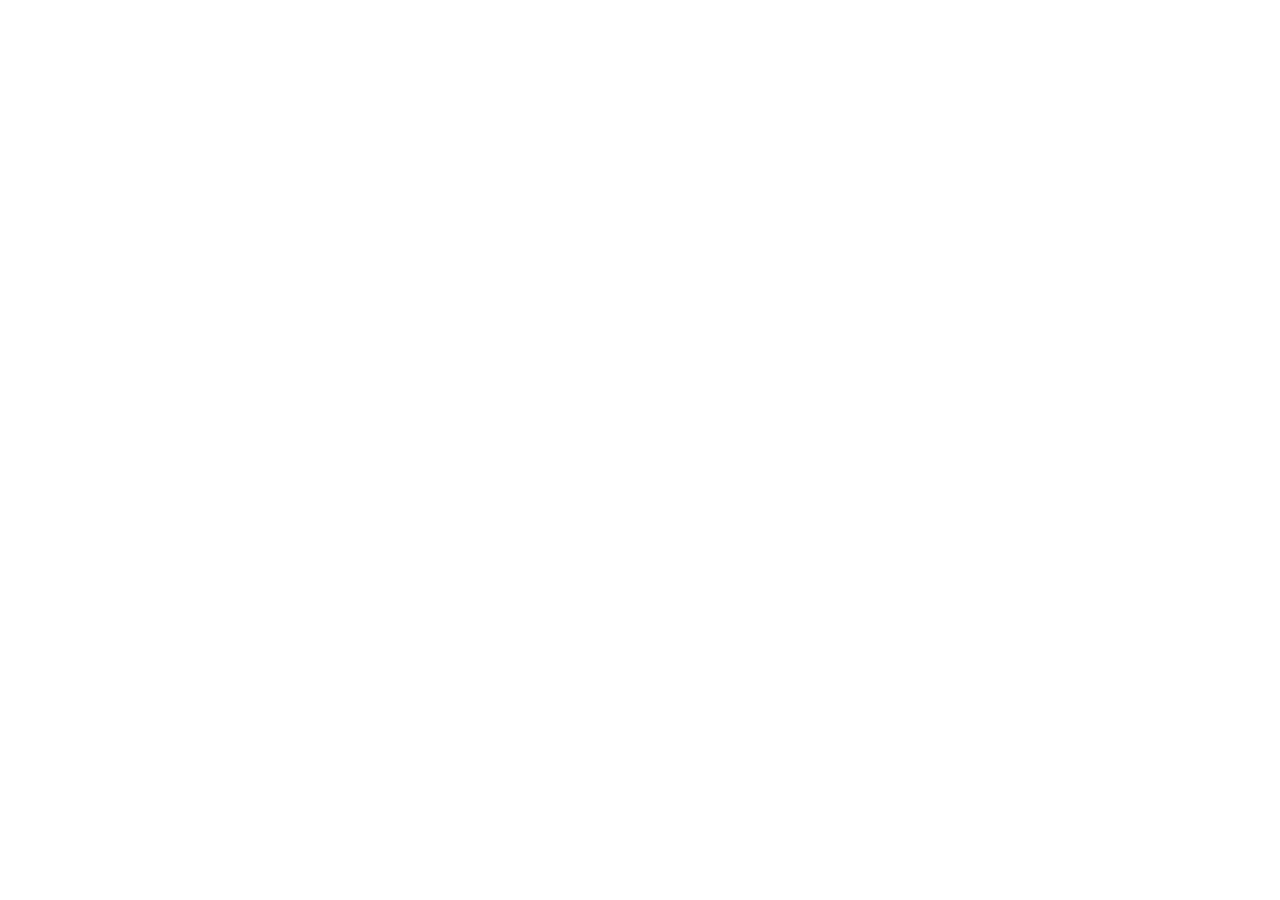
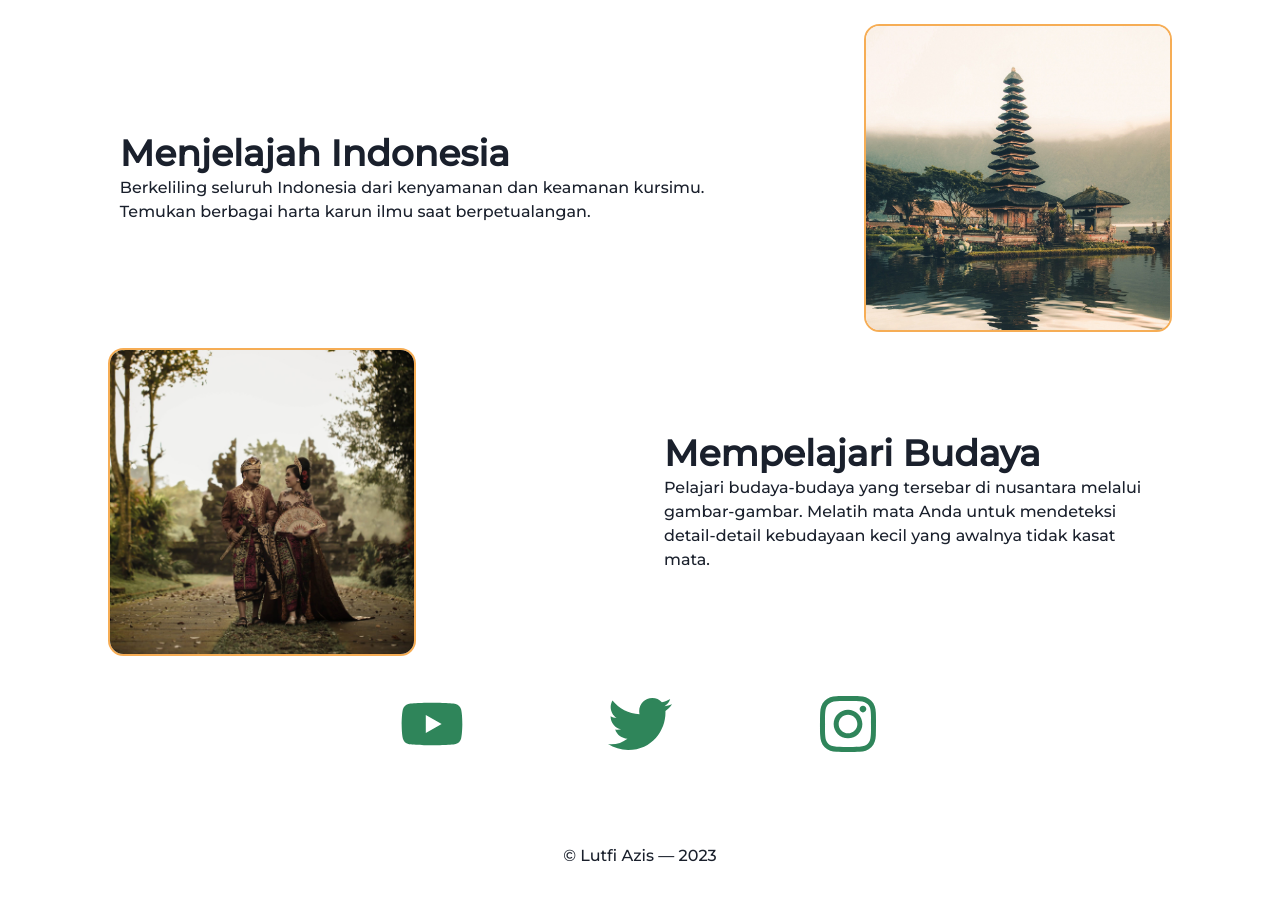
Before and after one commit to Lutfi-Azis/Tebak-Budaya-Indo, a Next.js app: page / in a window 1280 px wide. Shown: the part 720-1620 px from the top of the page. Before the commit the page ends 800 px from the top, so only its background shows below. Built offline with nearby package versions, Linux system fonts and the light colour scheme.

Commit message:
feat: improve home page

```diff
--- a/pages/index.module.css
+++ b/pages/index.module.css
@@ -6,3 +6,15 @@
   background-repeat: no-repeat;
   padding: 10px 0;
 }
+
+.centerify {
+  display: flex;
+  justify-content: center;
+  align-items: center;
+}
+
+.imageBit {
+  border-radius: 5%;
+  border-width: 2px;
+  border-style: solid;
+}
--- a/pages/index.tsx
+++ b/pages/index.tsx
@@ -1,4 +1,18 @@
-import { Heading, useToken, Container, ButtonGroup } from "@chakra-ui/react";
+import {
+  Heading,
+  useToken,
+  Container,
+  ButtonGroup,
+  Grid,
+  GridItem,
+  Text,
+  Image,
+  IconButton,
+  Icon,
+  Flex,
+  Spacer,
+  Box,
+} from "@chakra-ui/react";
 import Head from "../components/Head";
 import Header from "../components/Header";
 import Description from "../components/Description";
@@ -6,9 +20,13 @@
 import ReviewCarousel from "../components/ReviewCarousel";
 import { REVIEWS } from "../constants";
 import ButtonLink from "../components/ButtonLink";
+import { FaInstagram, FaTwitter, FaYoutube } from "react-icons/fa";
 
 export default function Home() {
-  const [primary800] = useToken("colors", ["primary.800"]);
+  const [heading, imgBorder] = useToken("colors", [
+    "primary.800",
+    "primary.300",
+  ]);
   return (
     <>
       <Head description="Halaman utama permainan Tebak Budaya" />
@@ -21,7 +39,7 @@
             fontFamily="Lobster"
             fontWeight={400}
             py={16}
-            color={primary800}
+            color={heading}
           >
             Tebak Budaya
           </Heading>
@@ -46,6 +64,82 @@
       <Container w={["100%", "80%", "50%"]} py={4}>
         <ReviewCarousel reviews={REVIEWS} />
       </Container>
+      <Grid templateColumns="repeat(12, 1fr)" gap={4} paddingTop={16}>
+        <GridItem colSpan={[12, 12, 8]} className={styles.centerify}>
+          <Container>
+            <Heading>Menjelajah Indonesia</Heading>
+            <Text>
+              Berkeliling seluruh Indonesia dari kenyamanan dan keamanan
+              kursimu. Temukan berbagai harta karun ilmu saat berpetualangan.
+            </Text>
+          </Container>
+        </GridItem>
+        <GridItem colStart={[2, 2, 9]} colEnd={12}>
+          <Image
+            src={
+              process.env.NEXT_PUBLIC_HOST +
+              "/assets/images/places/bali-temple.jpg"
+            }
+            alt="Sebuah bangunan tua di Bali"
+            borderColor={imgBorder}
+            className={styles.imageBit}
+          />
+        </GridItem>
+
+        <GridItem colStart={[2, 2, 2]} colEnd={[12, 12, 5]}>
+          <Image
+            src={
+              process.env.NEXT_PUBLIC_HOST +
+              "/assets/images/clothing/bali couple.jpg"
+            }
+            alt="Sebuah bangunan tua di Bali"
+            borderColor={imgBorder}
+            className={styles.imageBit}
+          />
+        </GridItem>
+        <GridItem colStart={[1, 1, 7]} colEnd={12} className={styles.centerify}>
+          <Container>
+            <Heading>Mempelajari Budaya</Heading>
+            <Text>
+              Pelajari budaya-budaya yang tersebar di nusantara melalui
+              gambar-gambar. Melatih mata Anda untuk mendeteksi detail-detail
+              kebudayaan kecil yang awalnya tidak kasat mata.
+            </Text>
+          </Container>
+        </GridItem>
+      </Grid>
+      <Container w={["90%", "70%", "40%"]} paddingY={12}>
+        <Flex>
+          <IconButton
+            aria-label={"YouTube link"}
+            icon={<Icon boxSize={16} as={FaYoutube} />}
+            variant="ghost"
+            colorScheme="secondary"
+          />
+          <Spacer />
+          <IconButton
+            aria-label={"Twitter link"}
+            icon={<Icon boxSize={16} as={FaTwitter} />}
+            variant="ghost"
+            colorScheme="secondary"
+          />
+          <Spacer />
+          <IconButton
+            aria-label={"Twitter link"}
+            icon={<Icon boxSize={16} as={FaInstagram} />}
+            variant="ghost"
+            colorScheme="secondary"
+          />
+        </Flex>
+      </Container>
+      <Box
+        as="footer"
+        textAlign="center"
+        height={32}
+        className={styles.centerify}
+      >
+        &#169; Lutfi Azis — 2023
+      </Box>
     </>
     // TODO: Add a leaderboard
   );
```
